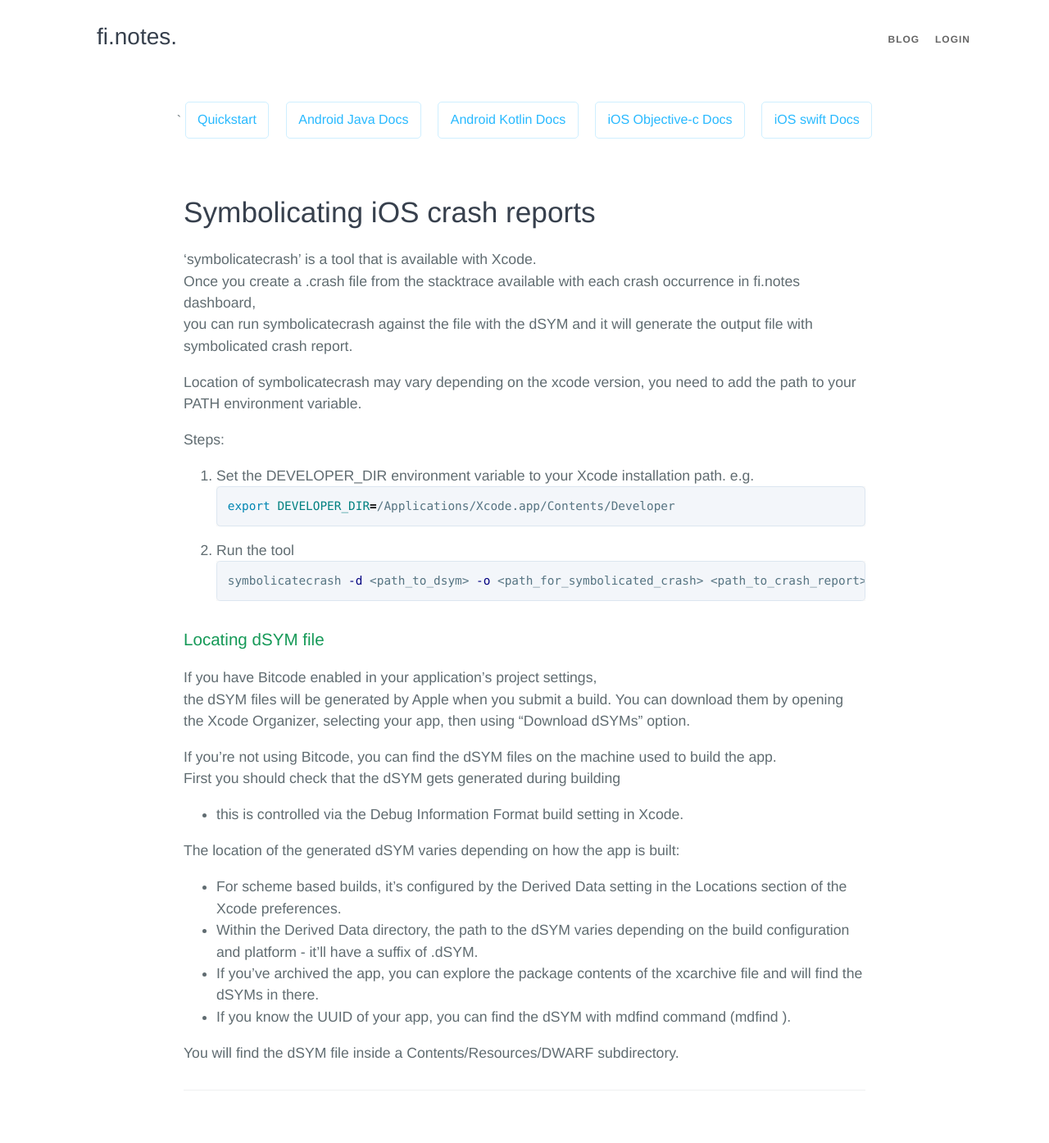
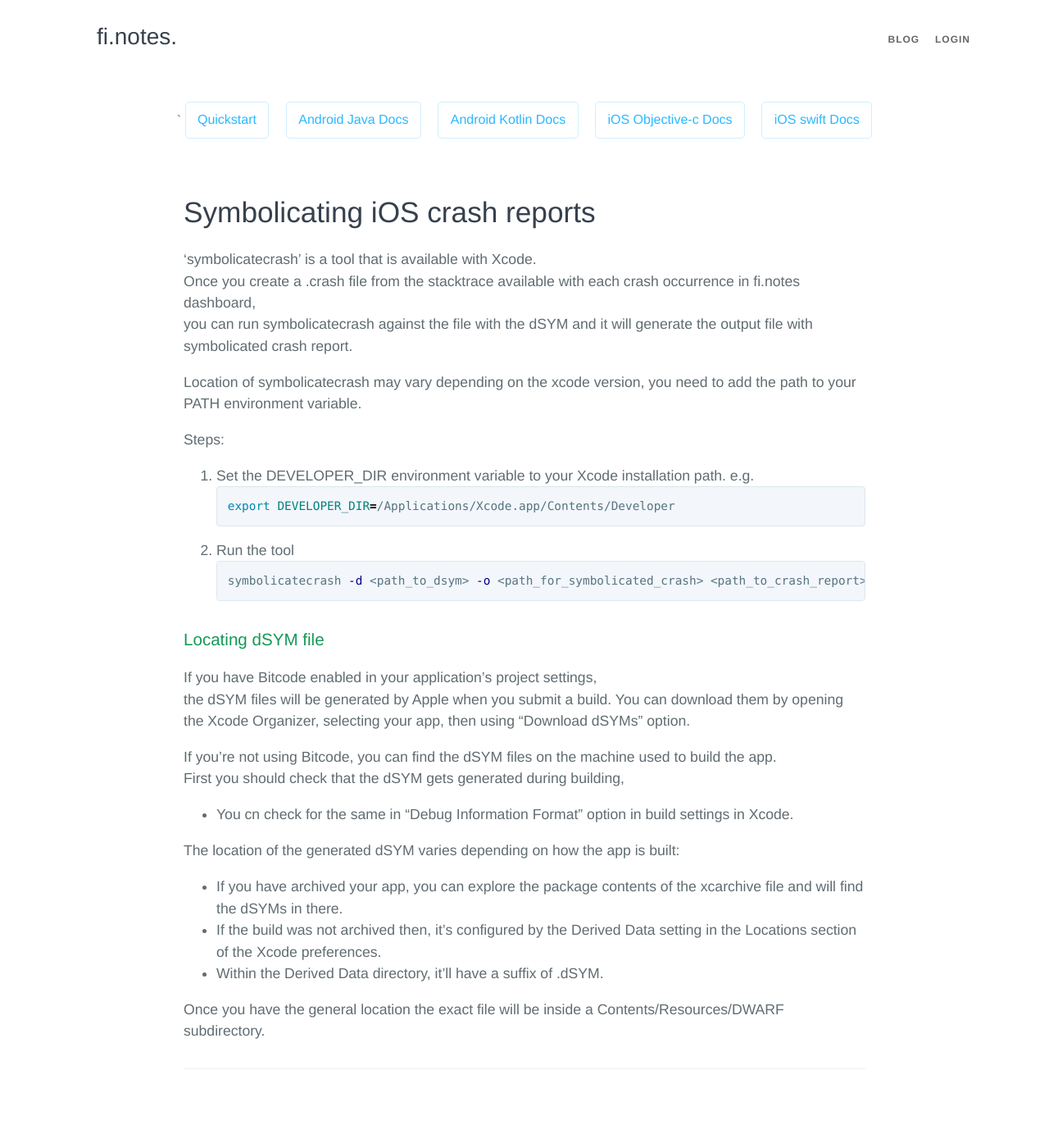
Before and after one commit to finotes/finotes.github.io, a Jekyll site: the page built from _posts/2018-02-28-symbolicating-stack.md, in a window 1280 px wide. Shown: the whole page at 82% size. Built offline with Jekyll 4.4.1, drawn with Linux system fonts in a browser that asks for light colours; some web fonts are replaced; our own code applies the rules of GitHub Pages for plain Markdown files; after the commit the page ends 1368 px from its top, so only the background shows below that.

Commit message:
Update 2018-02-28-symbolicating-stack.md

```diff
--- a/_posts/2018-02-28-symbolicating-stack.md
+++ b/_posts/2018-02-28-symbolicating-stack.md
@@ -25,14 +25,12 @@ the dSYM files will be generated by Apple when you submit a build.
 You can download them by opening the Xcode Organizer, selecting your app, then using "Download dSYMs" option.
 
 If you’re not using Bitcode, you can find the dSYM files on the machine used to build the app.
-First you should check that the dSYM gets generated during building
-- this is controlled via the Debug Information Format build setting in Xcode.
+First you should check that the dSYM gets generated during building,
+- You cn check for the same in "Debug Information Format" option in build settings in Xcode.
 
 The location of the generated dSYM varies depending on how the app is built:
+- If you have archived your app, you can explore the package contents of the xcarchive file and will find the dSYMs in there.
+- If the build was not archived then, it’s configured by the Derived Data setting in the Locations section of the Xcode preferences.
+- Within the Derived Data directory, it’ll have a suffix of .dSYM.
 
-- For scheme based builds, it’s configured by the Derived Data setting in the Locations section of the Xcode preferences.
-- Within the Derived Data directory, the path to the dSYM varies depending on the build configuration and platform - it’ll have a suffix of .dSYM.
-- If you’ve archived the app, you can explore the package contents of the xcarchive file and will find the dSYMs in there.
-- If you know the UUID of your app, you can find the dSYM with mdfind command (mdfind <UUID_of_app>).
-
-You will find the dSYM file inside a Contents/Resources/DWARF subdirectory.
+Once you have the general location the exact file will be inside a Contents/Resources/DWARF subdirectory.
```
